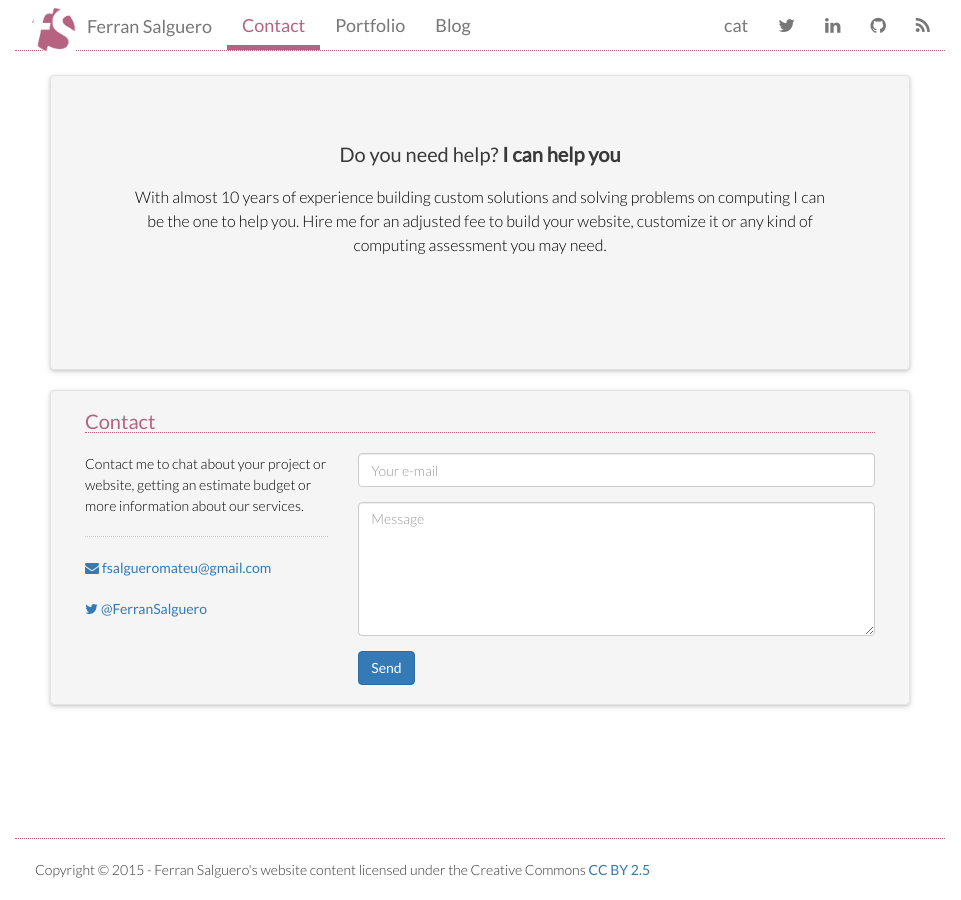
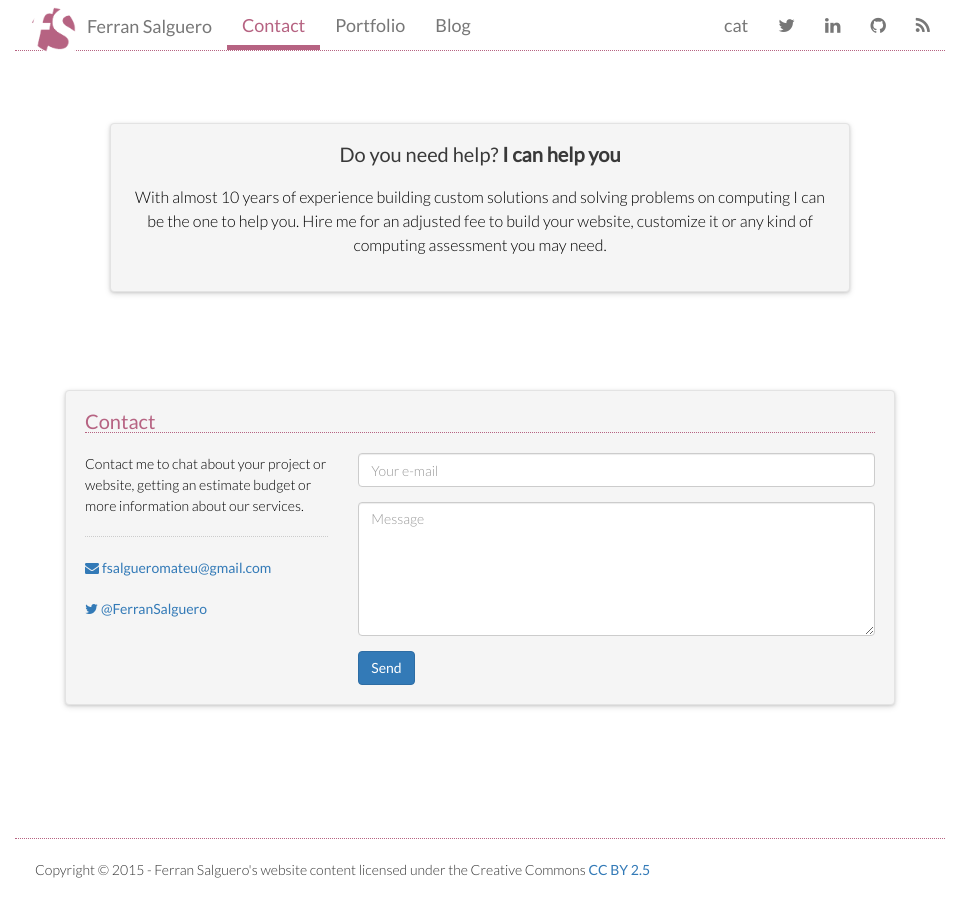
Before and after one commit to FerranSalguero/ferransalguero.github.io, a Jekyll site: the page built from index.html, in a window 1280 px wide. Shown: the whole page, without its empty margins (160-1121 px from the left). Built offline with Jekyll 4.4.1, drawn with Linux system fonts in a browser that asks for light colours; nearby versions of some CDN libraries; library files that are not in the unit come from our copies.

Commit message:
inner well for mobile margins

```diff
--- a/_includes/contact.html
+++ b/_includes/contact.html
@@ -1,5 +1,6 @@
-<div class="row section well shadow" id="contact">
+<div class="row section" id="contact">
   <div class="col-xs-12">
+      <div class="well shadow">
         <h2>Contact</h2>
         <div class="row">
           <div class="col-xs-12 col-sm-4">
@@ -20,6 +21,6 @@
 
       </div>
   </div>
-
 </div>
 </div>
+</div>
--- a/index.html
+++ b/index.html
@@ -3,12 +3,13 @@ layout: default
 ---
 
 <div class="container">
-  <div class="row well shadow">
-    <div class="col-xs-12 jumbotron text-center">
-      <h2>Do you need help? <b>I can help you</b></h2>
-      <p>With almost 10 years of experience building custom solutions and solving problems on computing I can be the one to help you. Hire me for an adjusted fee to build your website, customize it or any kind of computing assessment you may need. </p>
-    </div>
+  <div class="row">
+      <div class="col-xs-12 jumbotron text-center">
+          <div class="well shadow">
+              <h2>Do you need help? <b>I can help you</b></h2>
+              <p>With almost 10 years of experience building custom solutions and solving problems on computing I can be the one to help you. Hire me for an adjusted fee to build your website, customize it or any kind of computing assessment you may need. </p>
+          </div>
+      </div>
   </div>
-
   {% include contact.html %}
 </div>
--- a/portfolio/index.html
+++ b/portfolio/index.html
@@ -9,7 +9,9 @@ scripts: portfolio
 
 <div class="container">
   <div class="row">
-    <div class="col-xs-12 well shadow">
+    <div class="col-xs-12">
+    <div class="well shadow">
+
       <h1>Portfolio</h1>
 
       <p>
@@ -67,4 +69,5 @@ scripts: portfolio
       </div>
     </div>
   </div>
+  </div>
 </div>
```
Also changed, not shown: cat/index.html (+7 -5 lines). Lines whose indentation alone changed are shown as unchanged.
